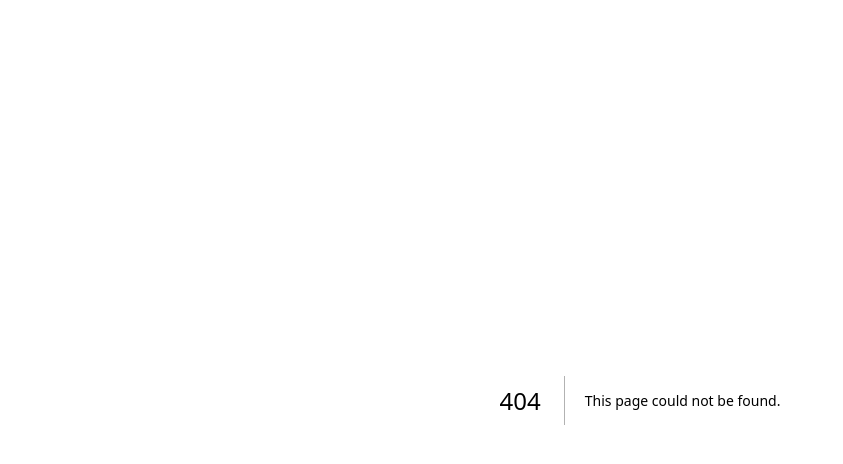
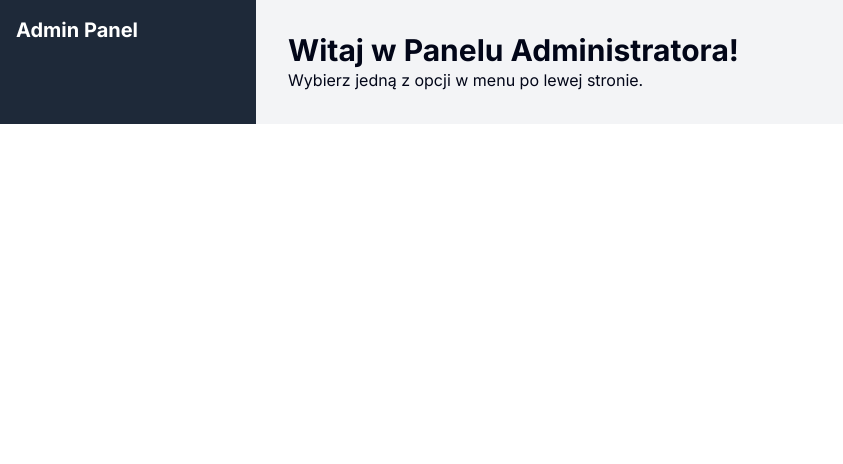
Before and after one commit to dominik-hvln/eko-hosting-panel, a Next.js app: page /admin in a window 1280 px wide. Before the commit this address had no page. Shown: the top 464 px of the page, without its empty margins (0-843 px from the left). Built offline with nearby package versions, Linux system fonts and the light colour scheme; sample sign-in values are in the browser's storage.

Commit message:
feat(admin): create protected admin layout and route group

```diff
--- a/package.json
+++ b/package.json
@@ -14,6 +14,7 @@
     "@tanstack/react-query": "^5.81.0",
     "class-variance-authority": "^0.7.1",
     "clsx": "^2.1.1",
+    "jwt-decode": "^4.0.0",
     "lucide-react": "^0.522.0",
     "next": "15.3.4",
     "react": "^19.0.0",
--- /dev/null
+++ b/src/app/(admin)/admin/page.tsx
@@ -0,0 +1,8 @@
+export default function AdminHomePage() {
+    return (
+        <div>
+            <h1 className="text-3xl font-bold">Witaj w Panelu Administratora!</h1>
+            <p>Wybierz jedną z opcji w menu po lewej stronie.</p>
+        </div>
+    );
+}
--- /dev/null
+++ b/src/app/(admin)/layout.tsx
@@ -0,0 +1,63 @@
+'use client'; // Ten layout jest interaktywny, więc musi być komponentem klienckim
+
+import { useRouter } from 'next/navigation';
+import { useEffect, useState } from 'react';
+import { jwtDecode } from 'jwt-decode';
+
+// Definiujemy typ dla danych, które odczytamy z tokenu
+interface JwtPayload {
+    role: string;
+}
+
+export default function AdminLayout({
+                                        children,
+                                    }: {
+    children: React.ReactNode;
+}) {
+    const router = useRouter();
+    const [isAuthorized, setIsAuthorized] = useState(false);
+
+    useEffect(() => {
+        // Sprawdzamy token po załadowaniu komponentu w przeglądarce
+        const token = localStorage.getItem('access_token');
+
+        if (!token) {
+            // Jeśli nie ma tokenu, od razu przekieruj na stronę logowania
+            router.push('/login');
+            return;
+        }
+
+        try {
+            // Dekodujemy token, aby sprawdzić rolę
+            const decodedToken = jwtDecode<JwtPayload>(token);
+            if (decodedToken.role === 'admin') {
+                // Jeśli rola się zgadza, pozwalamy na wyświetlenie treści
+                setIsAuthorized(true);
+            } else {
+                // Jeśli to nie admin, przekierowujemy go do jego własnego dashboardu
+                router.push('/dashboard');
+            }
+        } catch (error) {
+            // Jeśli token jest niepoprawny lub uszkodzony
+            console.error('Invalid token:', error);
+            router.push('/login');
+        }
+    }, [router]);
+
+    // Dopóki sprawdzamy uprawnienia, pokazujemy ekran ładowania
+    if (!isAuthorized) {
+        return <div className="flex h-screen items-center justify-center">Sprawdzanie uprawnień...</div>;
+    }
+
+    // Jeśli użytkownik jest autoryzowany, wyświetlamy właściwą treść
+    return (
+        <div className="flex">
+            {/* Tu w przyszłości będzie boczny panel nawigacyjny admina */}
+            <aside className="w-64 bg-gray-800 text-white p-4">
+                <h2 className="font-bold text-xl">Admin Panel</h2>
+                {/* TODO: Dodać linki nawigacyjne */}
+            </aside>
+            <main className="flex-1 p-8 bg-gray-100">{children}</main>
+        </div>
+    );
+}
```
Also changed, not shown: 1 other file (tests, documents, lock files or other folders).
